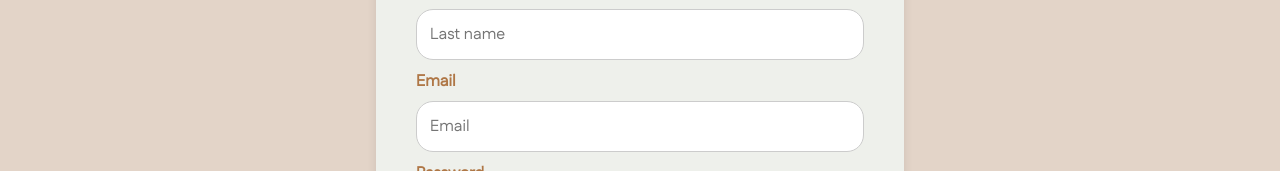
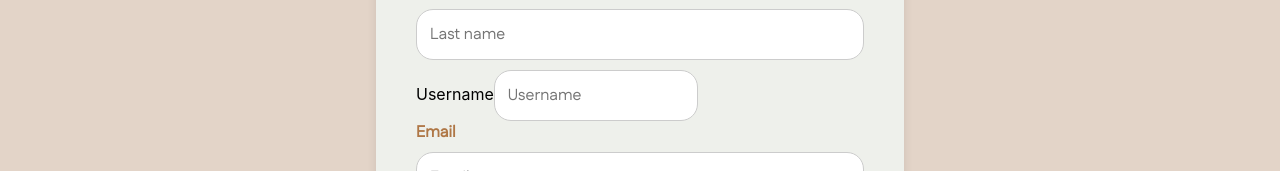
Before and after one commit to snehadharma/trailblazer, a React (Create React App) app in the folder client/: page /signup in a window 1280 px wide. Shown: the part 403-574 px from the top of the page. Built offline with nearby package versions, Linux system fonts and the light colour scheme; no server answers; grey boxes are pictures that could not be loaded.

Commit message:
added username

```diff
--- a/client/src/components/SignUp.js
+++ b/client/src/components/SignUp.js
@@ -12,6 +12,7 @@
   const [password, setPassword] = useState('');
   const [fname, setFirstName] = useState('');
   const [lname, setLastName] = useState('');
+  const [username, setUserName] = useState('');
   const navigate = useNavigate();
 
   const handleSignup = async (e) => {
@@ -60,6 +61,17 @@
           />
         </div>
 
+        <div>
+          <label>Username</label>
+          <input
+            type="text"
+            className="input"
+            placeholder="Username"
+            value={username}
+            onChange={(e) => setUserName(e.target.value)}
+          />
+        </div>
+
         <div className="input-container">
           <label className="label">Email</label>
           <input
@@ -82,6 +94,9 @@
           />
         </div>
 
+
+
+
         <button type="submit" className="button">Sign Up</button>
         <p>
           Already have an account? <a href="/login" className="link">Login</a>
```
Also changed, not shown: 1 other file (tests, documents, lock files or other folders).
